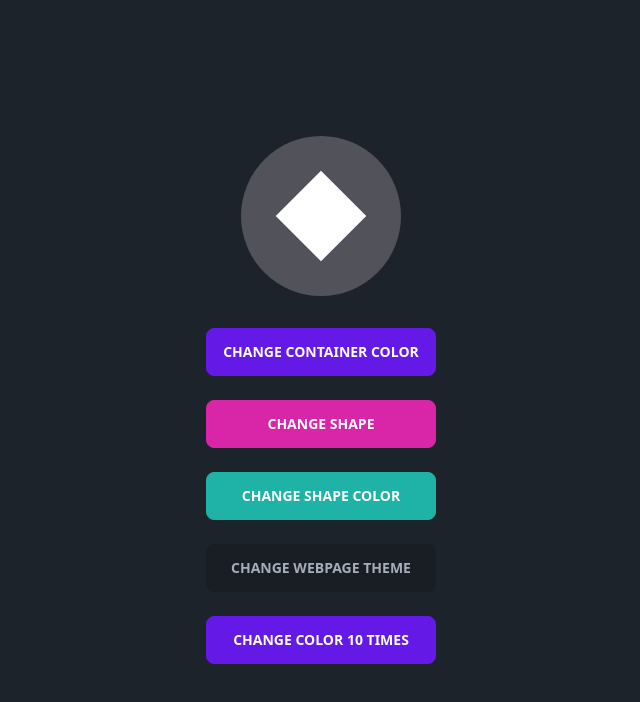
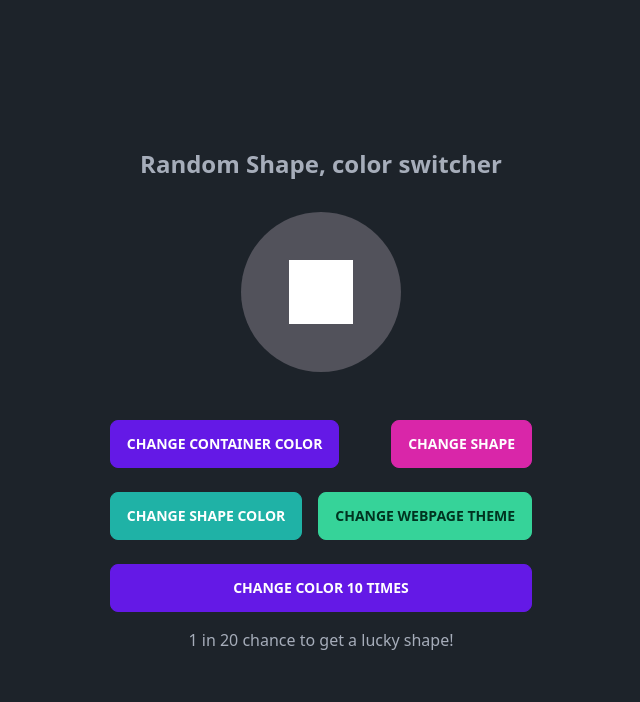
Before and after one commit to nirzon47/shape-color, a website: page index.html in a window 1280 px wide. Both pictures are taken after a click on the button "CHANGE SHAPE". Shown: the whole page, without its empty margins (319-959 px from the left). Drawn offline with Linux system fonts and the light colour scheme.

Commit message:
added a chance based easter egg

```diff
--- a/index.html
+++ b/index.html
@@ -17,30 +17,48 @@
 		<script src="script.js" defer></script>
 	</head>
 	<body class="grid w-screen h-screen place-content-center">
+		<!-- Heading -->
+		<h1 class="mb-8 text-2xl font-bold text-center">
+			Random Shape, color switcher
+		</h1>
+
 		<!-- Outer container -->
 		<div
 			id="container"
-			class="grid w-40 h-40 m-auto mb-8 rounded-full bg-zinc-600 place-content-center"
+			class="grid w-40 h-40 m-auto mb-12 rounded-full bg-zinc-600 place-content-center"
 		>
 			<!-- Inner shape -->
 			<div id="shape" class="square"></div>
 		</div>
 
 		<!-- Button Group -->
-		<div class="flex flex-col gap-y-6">
+		<div class="flex flex-col gap-6 mb-4">
+			<!-- Inner Button Group -->
+			<div class="flex flex-wrap justify-between gap-x-4">
 				<button class="btn btn-primary" onclick="setContainerColor()">
 					Change container color
 				</button>
 				<button class="btn btn-secondary" onclick="getRandomShape()">
 					Change shape
 				</button>
+			</div>
+
+			<!-- Inner Button Group -->
+			<div class="flex flex-wrap justify-between gap-x-4">
 				<button class="btn btn-accent" onclick="setShapeColor()">
 					Change shape color
 				</button>
-			<button class="btn" onclick="changeTheme()">Change webpage theme</button>
+				<button class="btn btn-success" onclick="changeTheme()">
+					Change webpage theme
+				</button>
+			</div>
+
 			<button class="btn btn-primary" onclick="changeColor100()">
 				Change color 10 times
 			</button>
 		</div>
+
+		<!-- Footer -->
+		<footer class="text-center">1 in 20 chance to get a lucky shape!</footer>
 	</body>
 </html>
--- a/script.js
+++ b/script.js
@@ -89,8 +89,15 @@ const setContainerColor = () => {
  */
 const getRandomShape = () => {
 	removeShapes()
+	let random = Math.floor(Math.random() * 50)
 
-	shape.classList.add(shapesList[Math.floor(Math.random() * shapesList.length)])
+	if (random === 1) {
+		shape.classList.add('lucky')
+	} else {
+		shape.classList.add(
+			shapesList[Math.floor(Math.random() * shapesList.length)]
+		)
+	}
 }
 
 /**
@@ -101,6 +108,7 @@ const getRandomShape = () => {
  */
 const removeShapes = () => {
 	shape.classList.remove(...shapesList)
+	shape.classList.remove('lucky')
 }
 
 /**
@@ -111,7 +119,10 @@ const removeShapes = () => {
  */
 const setShapeColor = () => {
 	const tempColor = getRandomColor()
-	if (!shape.classList.contains('triangle')) {
+	if (
+		!shape.classList.contains('triangle') &&
+		!shape.classList.contains('lucky')
+	) {
 		shape.style.backgroundColor = tempColor
 	}
 	shape.style.borderColor = `${tempColor} transparent`
--- a/styles/shapes.css
+++ b/styles/shapes.css
@@ -32,3 +32,11 @@
 	height: 4rem;
 	background-color: white;
 }
+
+.lucky {
+	height: 4rem;
+	width: 4rem;
+	background-image: url('/assets/lucky.png');
+	background-size: contain;
+	background-color: transparent;
+}
```
Also changed, not shown: assets/lucky.png (added), styles/output.css. Lines whose indentation alone changed are shown as unchanged.
